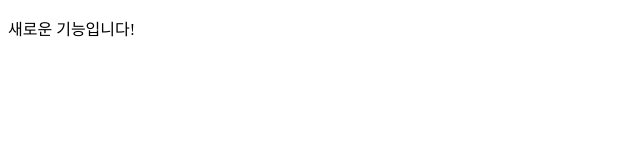
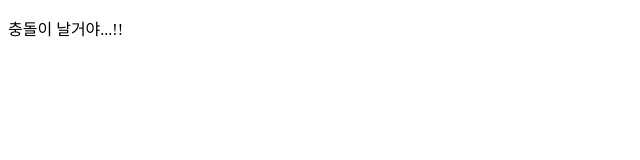
Before and after one commit to Seonhyo/GitinitTest, a plain HTML site: page index.html in a window 1280 px wide. Shown: the full height of the page, 0-640 px from the left. Drawn offline with Linux system fonts and the light colour scheme.

Commit message:
새로운 기능 커밋

```diff
--- a/index.html
+++ b/index.html
@@ -4,9 +4,9 @@
     <meta charset="UTF-8">
     <meta http-equiv="X-UA-Compatible" content="IE=edge">
     <meta name="viewport" content="width=device-width, initial-scale=1.0">
-    <title>메인은 그대로 진행!!</title>
+    <title>이건 새로운 기능!</title>
 </head>
 <body>
-    <p>새로운 기능입니다!</p>
+    <p>충돌이 날거야...!!</p>
 </body>
 </html>
```
